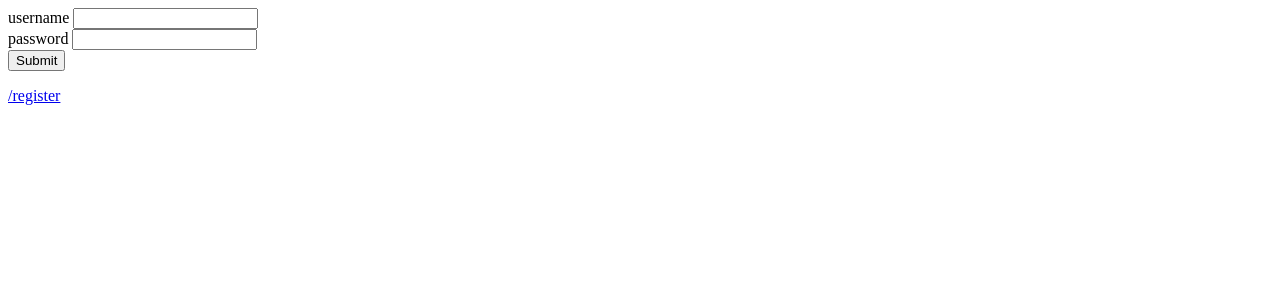
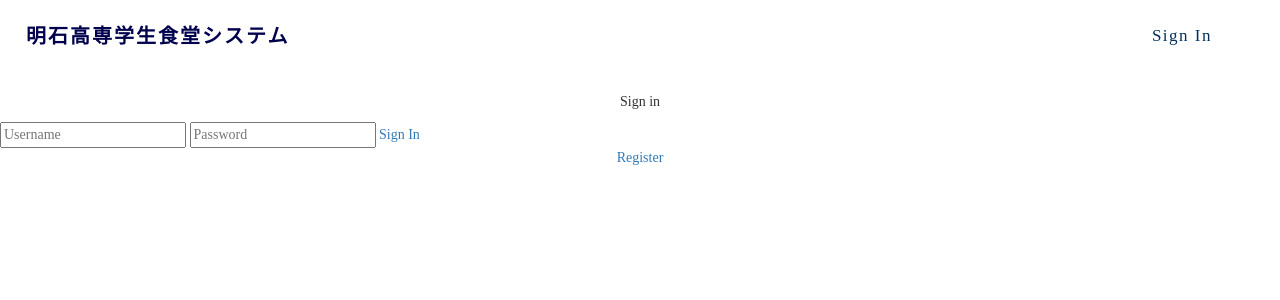
Before and after one commit to d4wnin9/cafe, a Flask app: page /login in a window 1280 px wide. Shown: the top 300 px of the page. Run offline with Flask 2, Linux system fonts and the light colour scheme; some libraries are stand-ins or nearby versions.

Commit message:
Add files via upload
login ページ

```diff
--- a/templates/login.html
+++ b/templates/login.html
@@ -1,21 +1,66 @@
-<html>
+<!DOCTYPE html>
+<html lang="en" >
 <head>
-  <meta charset="utf-8">
+  <meta charset="UTF-8">
+  <title>CodePen - shokudou</title>
+
+  <link rel="stylesheet" href="https://maxcdn.bootstrapcdn.com/bootstrap/3.3.7/css/bootstrap.min.css">
+  <script src="https://ajax.googleapis.com/ajax/libs/jquery/3.2.1/jquery.min.js"></script>
+  <script src="https://maxcdn.bootstrapcdn.com/bootstrap/3.3.7/js/bootstrap.min.js"></script>
+<link href="https://fonts.googleapis.com/css?family=Encode+Sans" rel="stylesheet"> <link rel="stylesheet" href="./style.css">
+
 </head>
 <body>
-  <p>{% if error %}{{ error }}{% endif %}</p>
-  <form action="/login" method="post">
-  <input type="hidden" name="csrf_token" value="{{ csrf_token() }}"/>
-    <div>
-      username <input type="text" name="username">
+<!-- partial:index.partial.html -->
+<nav id="scanfcode" class="navbar">
+  <div class="container-fluid">
+    <div class="navbar-header">
+      <button type="button" id="toogle-button" class="navbar-toggle" data-toggle="collapse" data-target="#myNavbar">
+       <span class="glyphicon glyphicon-menu-hamburger"></span>
+      </button>
+      <a id="logo" class="navbar-brand" href="#">明石高専学生食堂システム</a>
     </div>
-    <div>
-      password <input type="password" name="password">
+    <div class="collapse navbar-collapse" id="myNavbar">
+
+      <ul id="link" class="nav navbar-nav navbar-right">
+         <li class="dropdown" id="first-link">
+
+        <li><a href='#signin'>Sign In</a></li>
+
+      </ul>
     </div>
-    <div>
-      <input type="submit">
+  </div>
+</nav>
+<html>
+
+<head>
+  <link rel="stylesheet" href="css/style.css">
+  <link href="https://fonts.googleapis.com/css?family=Ubuntu" rel="stylesheet">
+  <meta name="viewport" content="width=device-width, initial-scale=1" />
+  <link rel="stylesheet" href="path/to/font-awesome/css/font-awesome.min.css">
+  <title>Sign in</title>
+</head>
+
+<body>
+  <div class="main">
+    <p class="sign" align="center">Sign in</p>
+    <form class="form1">
+      <input class="un " type="text" align="center" placeholder="Username">
+      <input class="pass" type="password" align="center" placeholder="Password">
+      <a class="submit" align="center">Sign In</a>
+      <p class="register" align="center"><a href="#register">Register</p>
+
+
     </div>
-  </form>
-  <a href="/register">/register</a>
+
+</body>
+
+</html>
+<body>
+
 </body>
 </html>
+<!-- partial -->
+
+</body>
+</html>
```
